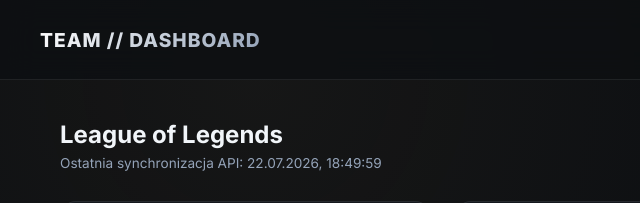
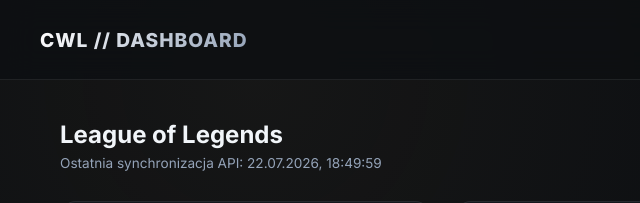
Before and after one commit to Sitek25/TeamCWL, a website: page index.html in a window 1280 px wide. Shown: the top 203 px of the page, 0-640 px from the left. Drawn offline with Linux system fonts and the light colour scheme.

Commit message:
Update index.html

```diff
--- a/index.html
+++ b/index.html
@@ -186,7 +186,7 @@
 
     <header>
         <div class="nav-container">
-            <div class="logo">TEAM // DASHBOARD</div>
+            <div class="logo">CWL // DASHBOARD</div>
             <nav>
                 <button id="btn-lol" class="active-lol" onclick="changePage('lol')">League of Legends</button>
                 <button id="btn-cs2" onclick="changePage('cs2')">CS2 & Faceit</button>
```
